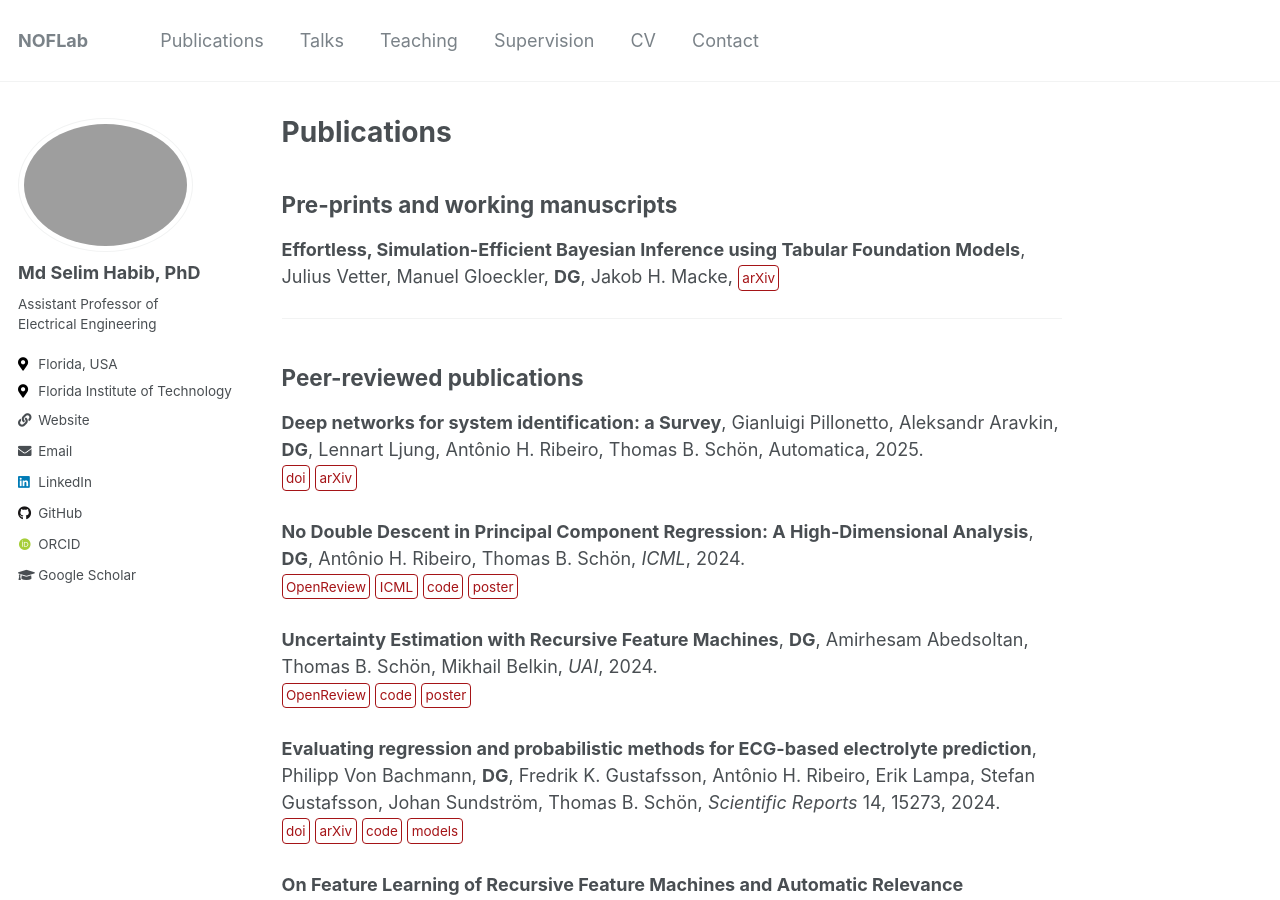
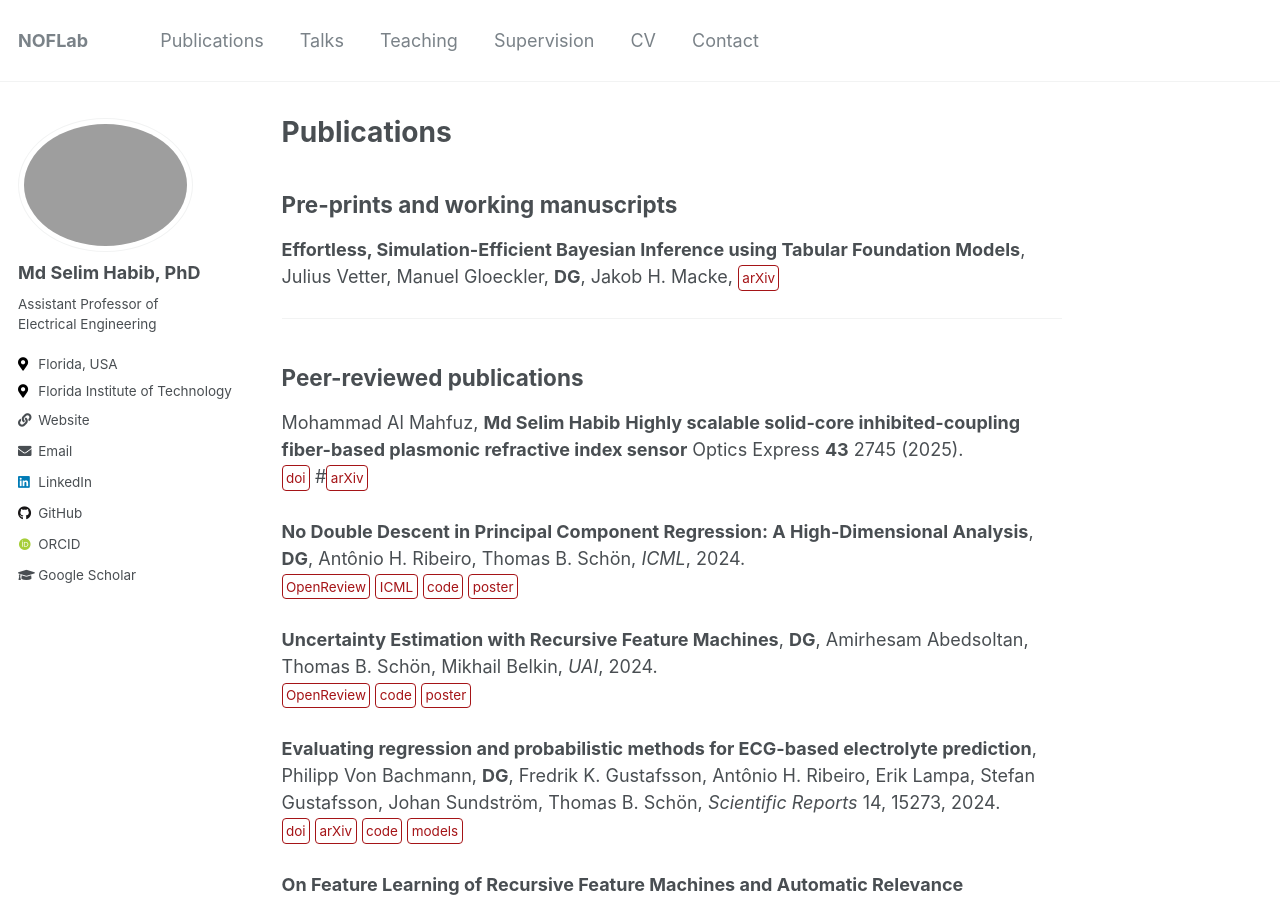
Before and after one commit to mhabib73/NOFLabDemo.github.io, a Jekyll site: the page built from _pages/publications.md, in a window 1280 px wide and 900 px high. Built offline with Jekyll 4.4.1, drawn with Linux system fonts in a browser that asks for light colours; some web fonts are replaced; formulas are drawn with MathJax 3.

Commit message:
Update publications.md

```diff
--- a/_pages/publications.md
+++ b/_pages/publications.md
@@ -13,11 +13,11 @@ Julius Vetter, Manuel Gloeckler, **DG**, Jakob H. Macke,
 ---
 ## Peer-reviewed publications
 
-**Deep networks for system identification: a Survey**,
-Gianluigi Pillonetto, Aleksandr Aravkin, **DG**, Lennart Ljung, Antônio H. Ribeiro, Thomas B. Schön,
-Automatica, 2025.\
-[doi](https://doi.org/10.1016/j.automatica.2024.111907){: .btn--research}{:target="_blank"}
-[arXiv](https://arxiv.org/abs/2301.12832){: .btn--research}{:target="_blank"}
+
+Mohammad Al Mahfuz, **Md Selim Habib** **Highly scalable solid-core inhibited-coupling fiber-based plasmonic refractive index sensor**
+Optics Express **43** 2745 (2025).\
+[doi](https://doi.org/10.1364/OE.547833){: .btn--research}{:target="_blank"}
+#[arXiv](https://arxiv.org/abs/2301.12832){: .btn--research}{:target="_blank"}
 
 **No Double Descent in Principal Component Regression: A High-Dimensional Analysis**,
 **DG**, Antônio H. Ribeiro, Thomas B. Schön,
```
